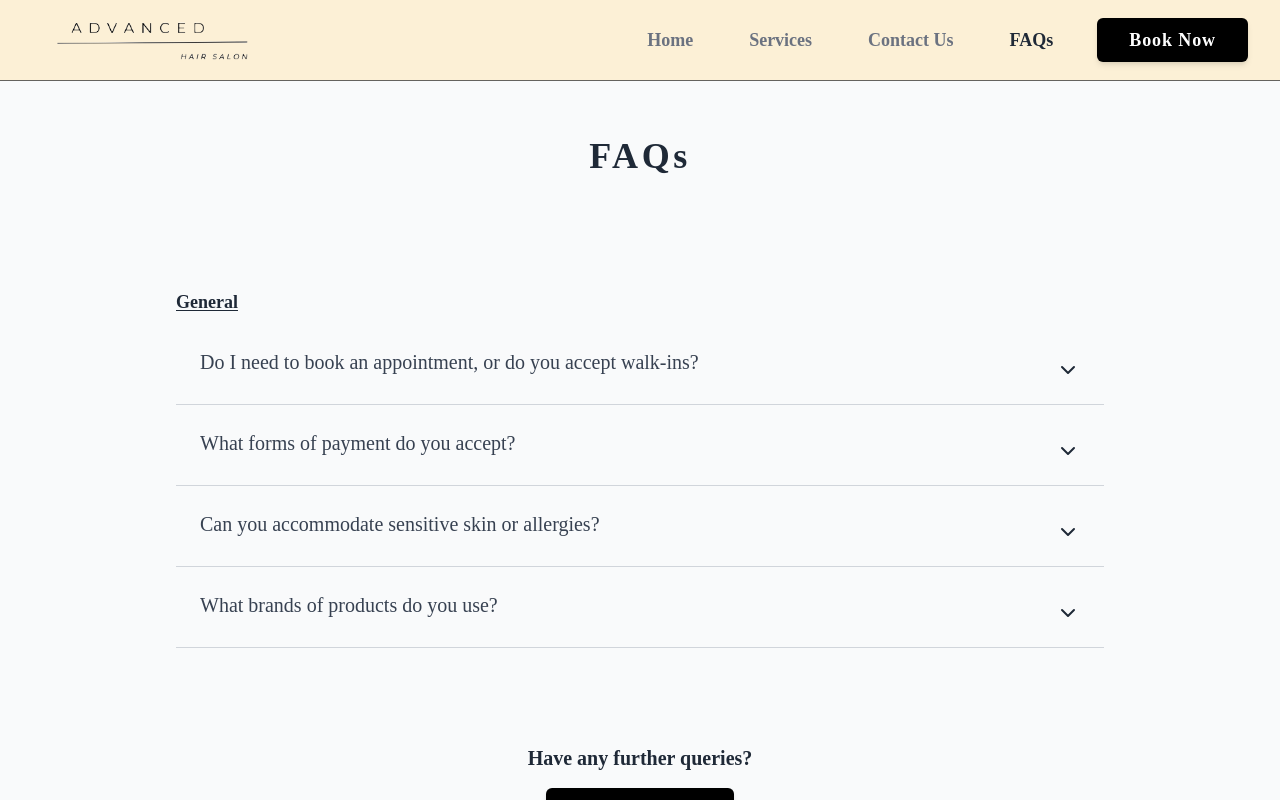
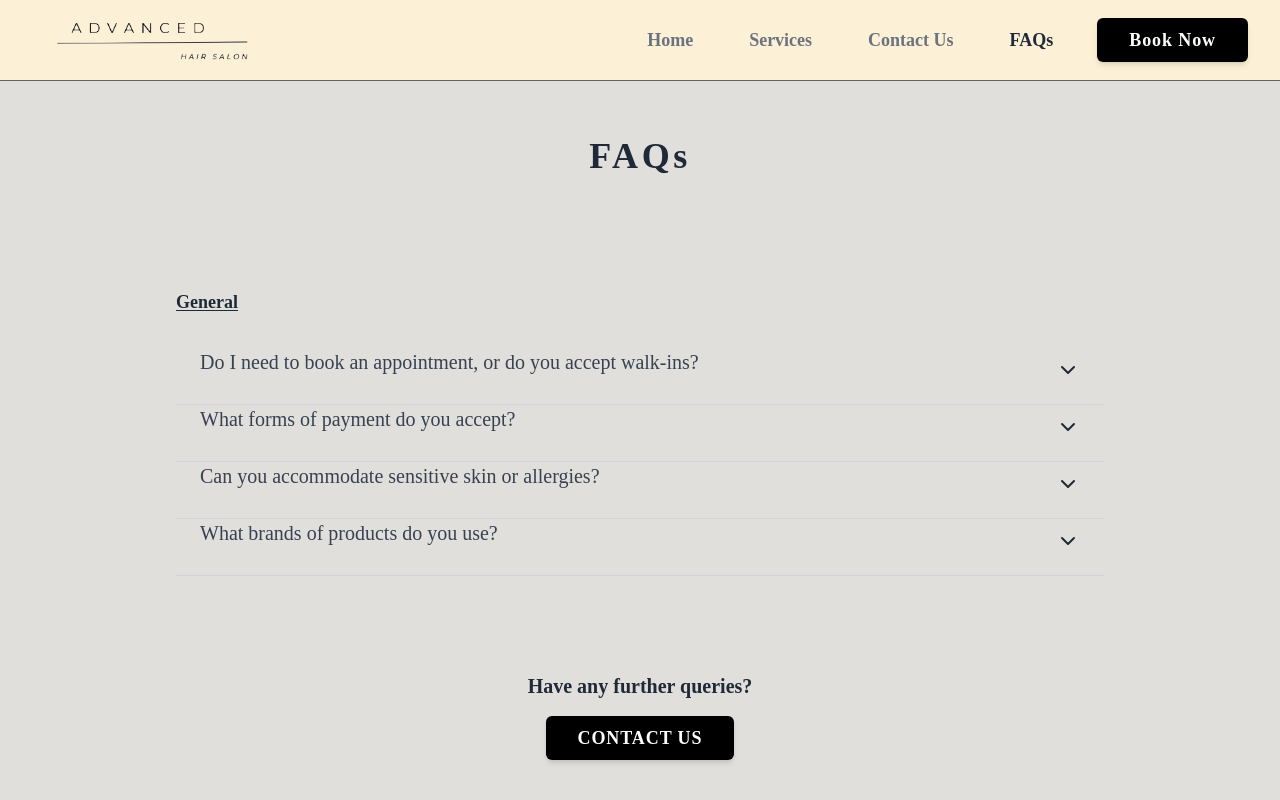
Before and after one commit to SharmaDeepak98/salon-app, a React (Vite) app: page /faq in a window 1280 px wide. Shown: the top 800 px of the page. Built offline with nearby package versions, Linux system fonts and the light colour scheme.

Commit message:
updated FAQ page color

```diff
--- a/src/constants/index.tsx
+++ b/src/constants/index.tsx
@@ -23,3 +23,26 @@ export const testimonials = [
   { name: "David P.", text: "Great atmosphere, friendly staff, and exceptional service. My go-to salon from now on.", rating: 5 },
   { name: "Rachel S.", text: "The color specialists here are truly artists. They helped me achieve exactly the look I wanted.", rating: 5 }
 ];
+
+export const FAQItems = [
+  {
+    question: "Do I need to book an appointment, or do you accept walk-ins?",
+    answer:
+      "While we welcome walk-ins, we recommend booking an appointment to ensure availability, especially during busy hours.",
+  },
+  {
+    question: "What forms of payment do you accept?",
+    answer:
+      "We accept cash, credit/debit cards, and digital payment options like Apple Pay and Google Pay.",
+  },
+  {
+    question: "Can you accommodate sensitive skin or allergies?",
+    answer:
+      "Of course! Please inform us of any sensitivities or allergies, and we will tailor our services and products to meet your needs.",
+  },
+  {
+    question: "What brands of products do you use?",
+    answer:
+      "We use high-quality, salon-grade products from top brands like Olaplex, Redken, L'Oréal Professional, and more.",
+  },
+];
--- a/src/pages/FAQ.tsx
+++ b/src/pages/FAQ.tsx
@@ -1,9 +1,10 @@
 import FAQSection from "../components/FAQSection";
 import Button from "../components/Button";
+import { FAQItems } from "../constants/index";
 
 const FAQ = () => {
   return (
-    <div className="bg-gray-50">
+    <div className="bg-[#e0dfdb]">
       <div className="max-w-5xl mx-auto text-lg px-4 sm:px-6 md:px-12 py-6 sm:py-10">
         <h1 className="mt-12 sm:mt-24 text-center font-bold text-2xl sm:text-4xl tracking-widest">
           FAQs
@@ -11,24 +12,12 @@ const FAQ = () => {
         <p className="text-base sm:text-lg font-semibold underline underline-offset-2 mt-16 sm:mt-28 mb-6 sm:mb-8">
           General
         </p>
-        <div className="flex flex-col space-y-4 sm:space-y-6">
-          <FAQSection
-            question="Do I need to book an appointment, or do you accept walk-ins?"
-            answer="While we welcome walk-ins, we recommend booking an appointment to ensure availability, especially during busy hours."
-          />
-          <FAQSection
-            question="What forms of payment do you accept?"
-            answer="We accept cash, credit/debit cards, and digital payment options like Apple Pay and Google Pay."
-          />
-          <FAQSection
-            question="Can you accommodate sensitive skin or allergies?"
-            answer="Of course! Please inform us of any sensitivities or allergies, and we will tailor our services and products to meet your needs."
-          />
-          <FAQSection
-            question="What brands of products do you use?"
-            answer="We use high-quality, salon-grade products from top brands like Olaplex, Redken, L'Oréal Professional, and more."
-          />
-        </div>
+        {FAQItems.map((item)=>(
+            <FAQSection
+              question={item.question}
+              answer={item.answer}
+            />
+          ))}
         <div className="mt-16 sm:mt-24 text-center">
           <p className="text-lg sm:text-xl font-bold mb-4">Have any further queries?</p>
           <a href="#"><Button description="CONTACT US" to="/contact" /></a>
```
